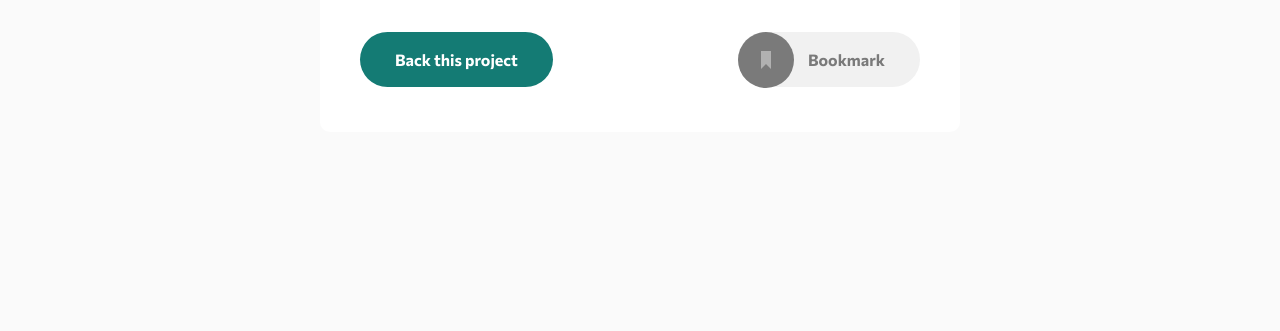
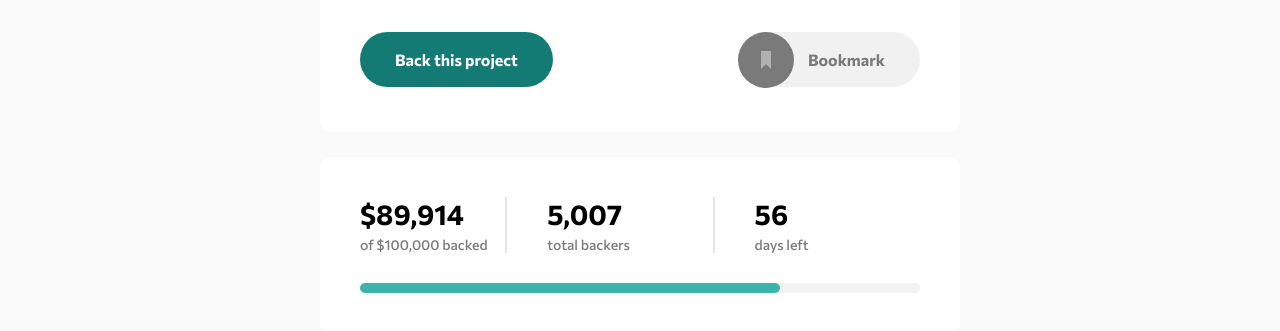
Before and after one commit to cloviswrodrigues/crowdfunding_product_page, a website: page frontend/index.html in a window 1280 px wide. Shown: the part 499-830 px from the top of the page. Drawn offline with Linux system fonts and the light colour scheme.

Commit message:
stylized panel section

```diff
--- a/frontend/index.html
+++ b/frontend/index.html
@@ -48,6 +48,29 @@
         </a>
       </div>
     </section>
+    <section class="panel container">
+      <div class="wrapper">
+        <div class="panel__item">
+          <div class="panel__numbers">$89,914</div>
+          <p class="panel__description">
+            of $100,000 backed
+          </p>
+        </div>
+        <div class="panel__item">
+          <div class="panel__numbers">5,007</div>
+          <p class="panel__description">
+            total backers
+          </p>
+        </div>
+        <div class="panel__item">
+          <div class="panel__numbers">56</div>
+          <p class="panel__description">
+            days left
+          </p>
+        </div>
+      </div>
+      <div class="panel__bar"></div>
+    </section>
   </main>
 
 
@@ -57,9 +80,9 @@
 
 
 
-    $89,914 of $100,000 backed
-    5,007 total backers
-    56 days left
+
+
+
 
     About this project
 
--- a/frontend/scss/_component.scss
+++ b/frontend/scss/_component.scss
@@ -8,6 +8,7 @@ main {
     background-color: $color-white;
     padding: 6rem 4rem 4.5rem;
     border-radius: 1rem;
+    margin-bottom: 2.5rem;
 
     &::before {
         content: '';
@@ -66,3 +67,47 @@ main {
         }
     }
 }
+
+.panel {
+    background-color: $color-white;
+    padding: 4rem;
+    border-radius: 1rem;
+
+    .wrapper {
+        display: grid;
+        grid-template-columns: .7fr 1fr 1fr;
+        margin-bottom: 3rem;
+    }
+
+    &__item:nth-child(n+2) {
+        border-left: 2px solid rgba($color-dark-gray, .2);
+        padding-left: 4rem;
+    }
+
+    &__numbers {
+        font-size: 2.8rem;
+        font-weight: 700;
+        margin-bottom: .5rem;
+    }
+
+    &__description {
+        font-size: 1.4rem;
+        font-weight: 500;
+        color: $color-dark-gray;
+    }
+
+    &__bar {
+        height: 1rem;
+        background: $color-medium-gray;
+        border-radius: 1rem;
+
+        &:before {
+            content: '';
+            width: 75%;
+            height: 100%;
+            display: block;
+            background: $color-moderate-cyan;
+            border-radius: 1rem;
+        }
+    }
+}
```
Also changed, not shown: frontend/css/main.css, 1 other file.
